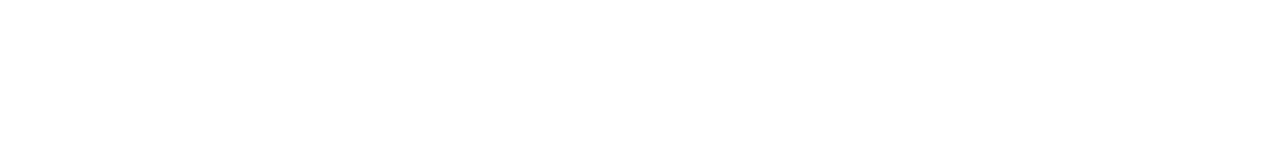
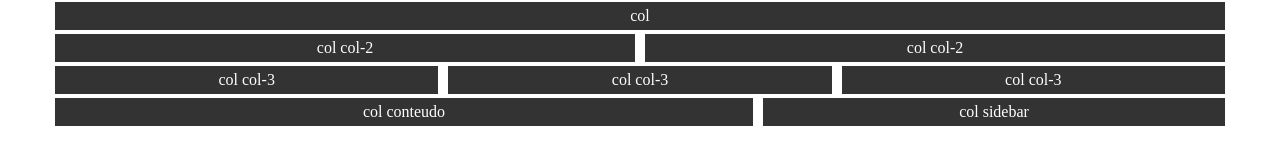
Before and after one commit to guszz/Grid, a plain HTML site: page index.html in a window 1280 px wide. Drawn offline with Linux system fonts and the light colour scheme.

Commit message:
incluindo codigo para um próprio grid

```diff
--- /dev/null
+++ b/grid.css
@@ -0,0 +1,86 @@
+/* reset básico */
+* {
+    margin: 0;
+    padding: 0;
+    -webkit-box-sizing: border-box;
+       -moz-box-sizing: border-box;
+            box-sizing: border-box;
+}
+
+/* conteiner */
+.container  {
+    width: 100%;
+    margin-left: auto;
+    margin-right: auto;
+    padding: 0 20px;
+}
+    @media (min-width: 1170px) {
+        .container {
+            max-width: 1170px;
+            padding: 0;
+        }
+    }
+
+/* linha */
+.row {
+    margin-left: -5px;
+    margin-right: -5px;
+}
+    .row:before,
+    .row:after {
+        content: "";
+        display: table;
+    }
+    .row:after {
+        clear: both;
+    }
+
+/* colunas */
+.col {
+    display: inline-block;
+    vertical-align: top;
+    min-height: 1px;
+    padding-left: 5px;
+    padding-right: 5px;
+    width: 100%;
+    margin-right: -4px;
+    *zoom: 1;
+    *display: inline;
+}
+    /* duas colonas */
+    @media (min-width: 480px) {
+        .col-2 {
+            width: 50%;
+        }
+    }
+
+    /* tres colunas */
+    @media (min-width: 728px) {
+        .col-3 {
+            width: 33.3333%;
+        }
+    }
+
+    /* sidebar */
+    @media (min-width: 992px) {
+        .col-content {
+            width: 60%;
+        }
+
+        .col-sidebar {
+           width: 40%;
+        }
+    }
+
+
+/* USAR APENAS PARA DEMOSTRAÇÂO */
+.teste {
+    background: #333;
+    padding: 5px;
+    text-align: center;
+    margin: 2px 0;
+    color: #fff;
+}
+.big {
+    height: 50px;
+}
--- a/index.html
+++ b/index.html
@@ -1,10 +1,50 @@
 <!DOCTYPE html>
-<html lang="pt-br">
-  <head>
-    <meta charset="UTF-8" />
-    <meta name="viewport" content="width=device-width, initial-scale=1.0" />
-    <meta http-equiv="X-UA-Compatible" content="ie=edge" />
-    <title>Construindo meu Grid</title>
-  </head>
-  <body></body>
+<html lang="en">
+<head>
+    <meta charset="UTF-8">
+    <title>Desenvolvendo um Grid System responsivo com CSS</title>
+    <link rel="stylesheet" href="grid.css">
+</head>
+<body>
+    <div class="container">
+        <!--uma coluna-->
+        <div class="row">
+            <div class="col">
+                <div class="teste">col</div>
+            </div>
+        </div>
+        <!--duas culunas-->
+        <div class="row">
+            <div class="col col-2">
+                <div class="teste">col col-2</div>
+            </div>
+            <div class="col col-2">
+                <div class="teste">col col-2</div>
+            </div>
+        </div>
+
+        <!--três colunas-->
+        <div class="row">
+            <div class="col col-3">
+                <div class="teste">col col-3</div>
+            </div>
+            <div class="col col-3">
+                <div class="teste">col col-3</div>
+            </div>
+            <div class="col col-3">
+                <div class="teste">col col-3</div>
+            </div>
+        </div>
+
+        <!--Coluna com sidebar-->
+        <div class="row">
+            <div class="col col-content">
+                <div class="teste">col conteudo</div>
+            </div>
+            <div class="col col-sidebar">
+                <div class="teste">col sidebar</div>
+            </div>
+        </div>
+    </div>
+</body>
 </html>
```
Also changed, not shown: 1 other file.
